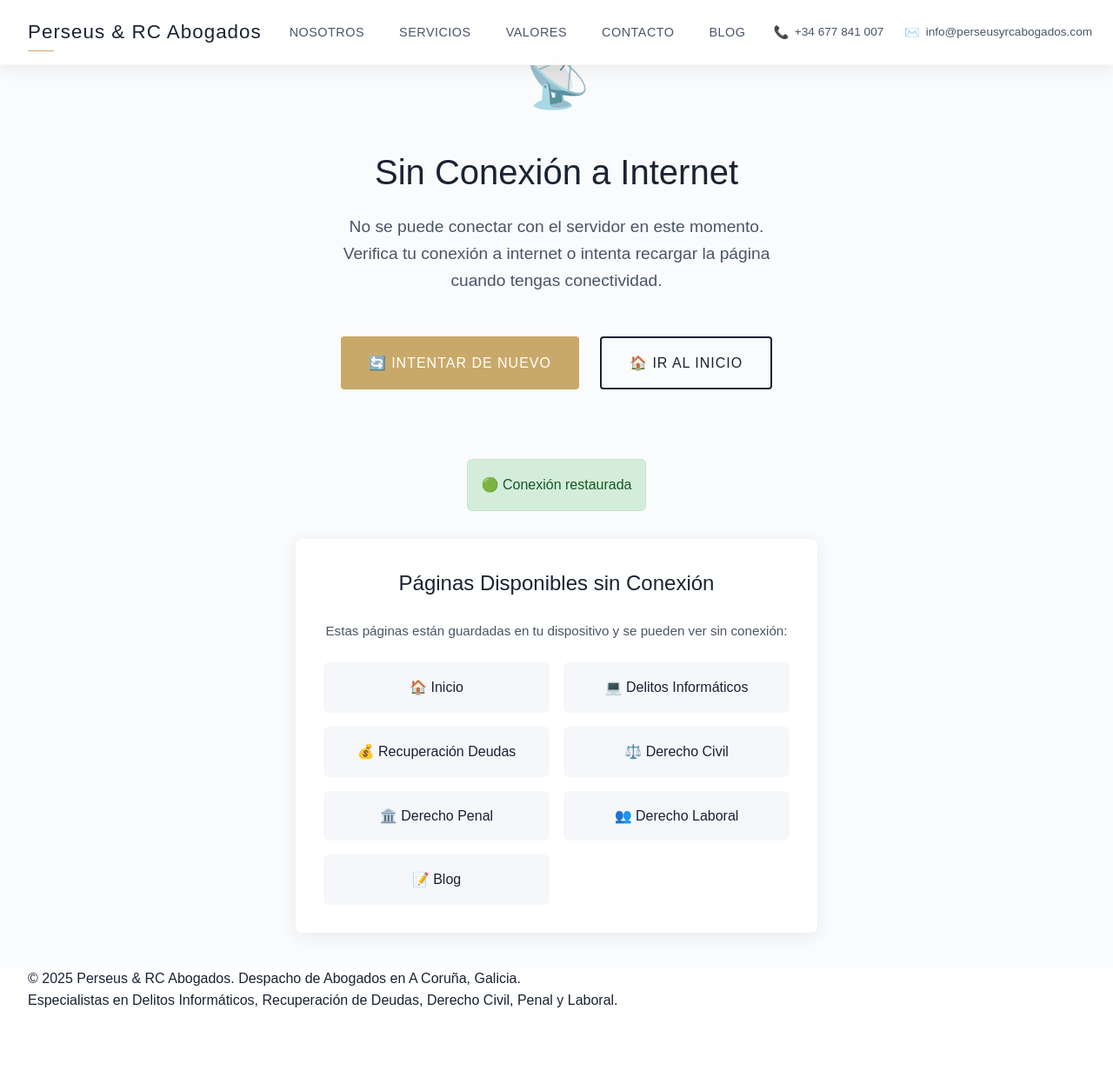
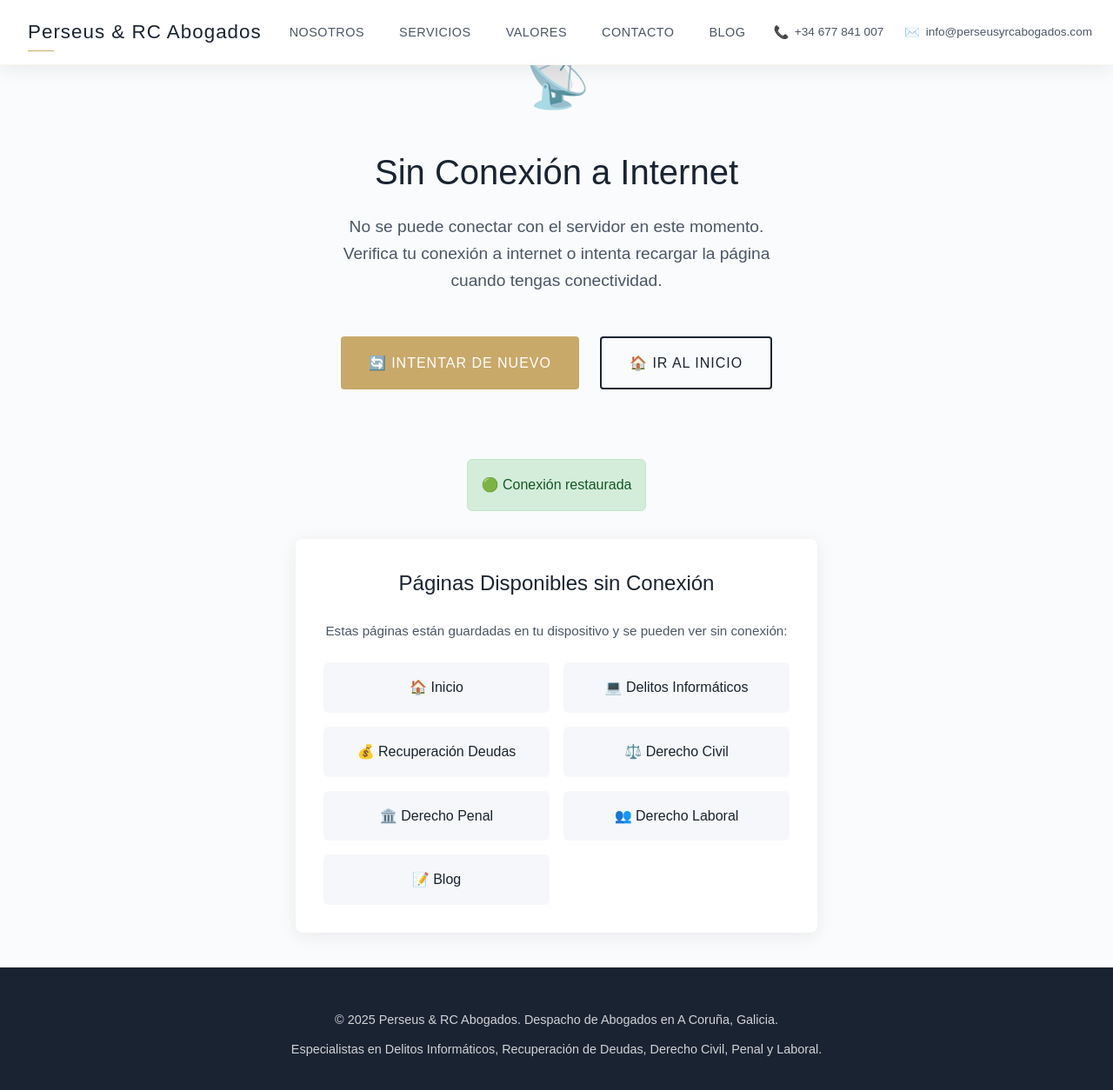
Before and after one commit to streaming10/Perseus_RC_abogados, a Jekyll site: the page built from offline.html, in a window 1280 px wide and 1269 px high. Shown: the top 1254 px of the window at 87% size. Built offline with Jekyll 4.4.1, drawn with Linux system fonts in a browser that asks for light colours.

Commit message:
Update main.scss

```diff
--- a/assets/css/main.scss
+++ b/assets/css/main.scss
@@ -446,6 +446,30 @@ body.menu-open {
   position: relative;
 }
 
+/* Footer completo - CENTRADO */
+.footer {
+  padding: 3rem 0;
+  background: var(--navy-blue);
+  color: var(--primary-white);
+  text-align: center;
+}
+
+.footer-content {
+  color: rgba(255, 255, 255, 0.8);
+  font-size: 0.9rem;
+  font-weight: 300;
+  line-height: 1.8;
+  text-align: center;
+}
+
+.footer-content p {
+  margin-bottom: 0.5rem;
+}
+
+.footer-content p:last-child {
+  margin-bottom: 0;
+}
+
 .contact::before {
   content: '';
   position: absolute;
@@ -634,6 +658,16 @@ body.menu-open {
   .service-item {
     padding: 2.5rem 1.5rem;
   }
+
+  /* Footer responsive */
+  .footer {
+    padding: 2rem 0;
+  }
+
+  .footer-content {
+    font-size: 0.85rem;
+    padding: 0 1rem;
+  }
 }
 
 @media (max-width: 480px) {
@@ -663,4 +697,10 @@ body.menu-open {
     font-size: 0.8rem;
     flex-wrap: wrap;
   }
+
+  /* Footer móvil pequeño */
+  .footer-content {
+    font-size: 0.8rem;
+    line-height: 1.6;
+  }
 }
```
